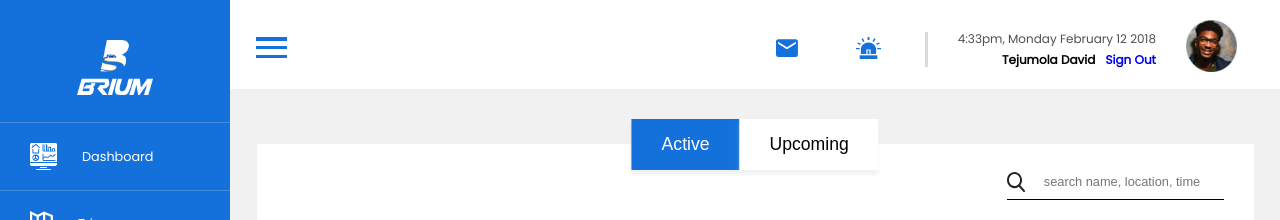
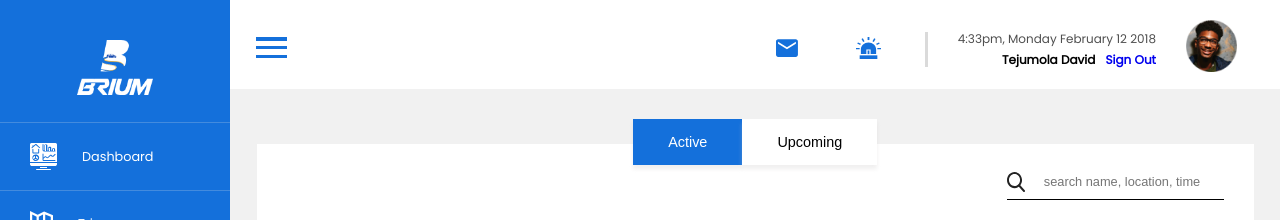
Before and after one commit to horlah/brium, a Vue app: page /trips in a window 1280 px wide. Shown: the top 220 px of the page. Built offline with nearby package versions, Linux system fonts and the light colour scheme; the HTML template or start-up script is replaced by a standard one.

Commit message:
adjust tabs font size and width

```diff
--- a/src/views/pages/Trip.vue
+++ b/src/views/pages/Trip.vue
@@ -446,10 +446,10 @@ div {
     top: -25.5px;
 
     button.tab {
-        padding: 15px 30px;
+        padding: 15px 35px;
         background: var(--white-color);
         box-shadow: 0px 4px 4px rgba(210, 207, 207, 0.33);
-        font-size: 1.1rem;
+        font-size: .9rem;
         outline: none;
 
         &.active {
```
